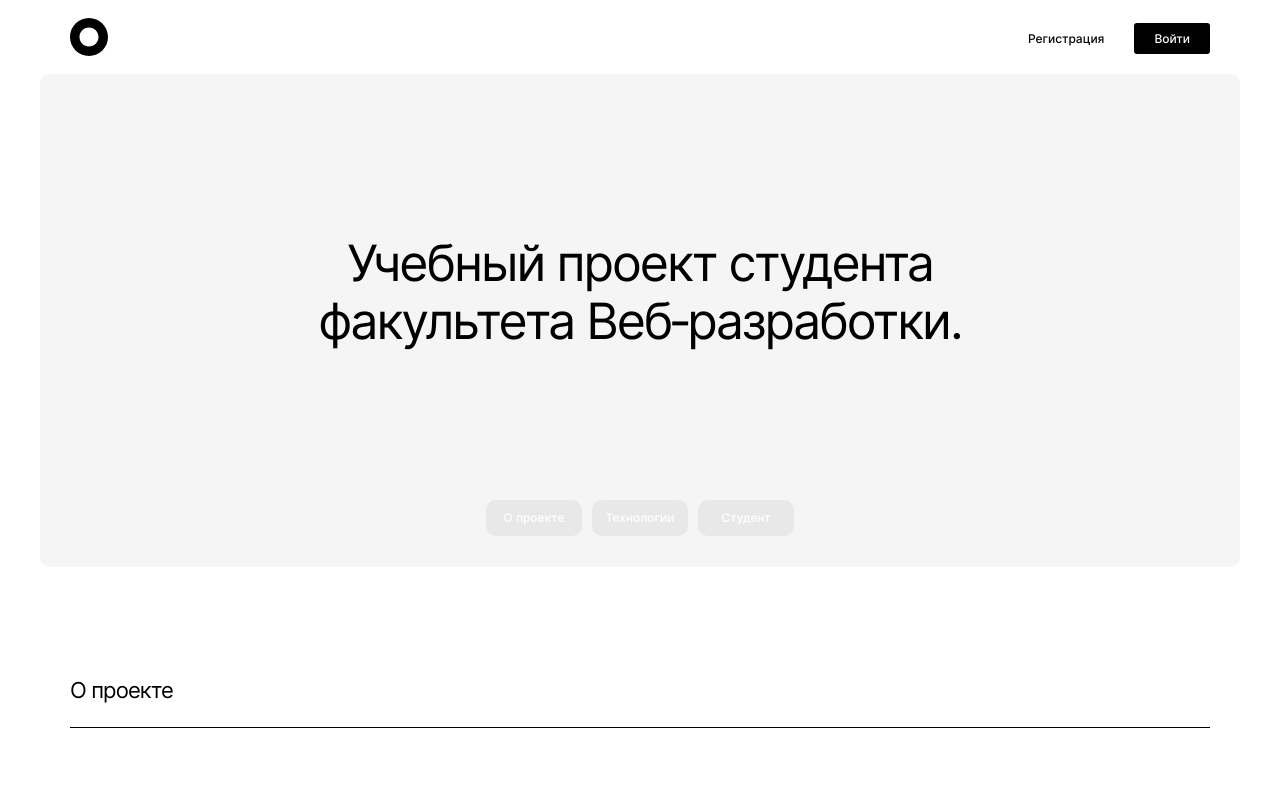
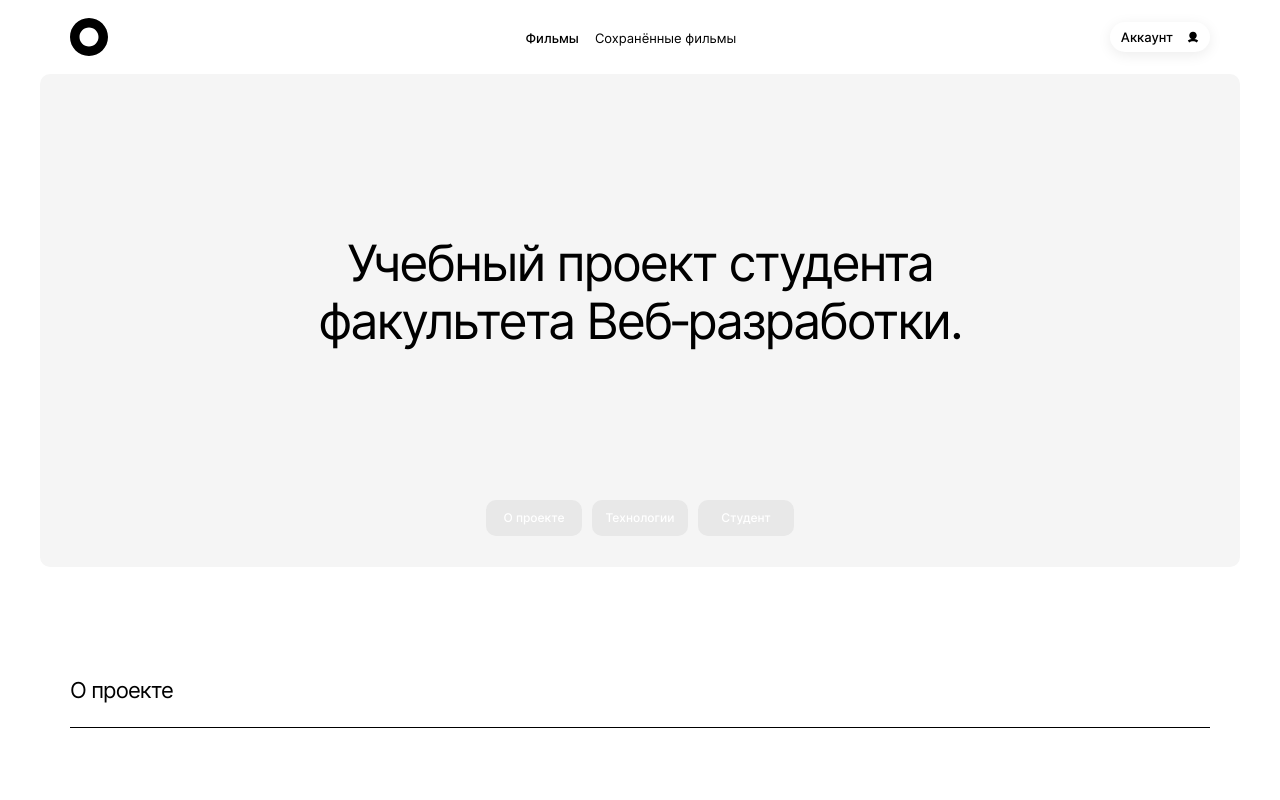
Before and after one commit to Sergey-Stav/movies-explorer-frontend, a React (Create React App) app: page / in a window 1280 px wide. Shown: the top 800 px of the page. Built offline with nearby package versions, Linux system fonts and the light colour scheme.

Commit message:
Navigation complete

```diff
--- a/src/components/App/App.js
+++ b/src/components/App/App.js
@@ -13,7 +13,7 @@ function App() {
     <div className="page">
       <Switch>
         <Route exact path="/">
-          <Main loggedIn={false} />
+          <Main loggedIn={true} />
         </Route>
         {/* <Route exact path="/movies">
           <Movies loggedIn={true} />
--- a/src/components/Header/Header.js
+++ b/src/components/Header/Header.js
@@ -2,11 +2,11 @@ import './Header.css'
 import logo from '../../images/logo.svg';
 import Navigation from "../Navigation/Navigation";
 
-function Header() {
+function Header(props) {
     return (
         <section className= "header">
             <img className="header__logo" alt="Лого" src={logo}/>
-            <Navigation />
+            <Navigation loggedIn={props.loggedIn}/>
         </section>
     )
 }
--- a/src/components/Navigation/Navigation.css
+++ b/src/components/Navigation/Navigation.css
@@ -1,7 +1,15 @@
+.opacity {
+    transition: opacity 700ms linear;
+  }
+
+  .opacity:hover {
+    opacity: 0.7;
+  }
+
 .header__nav {
     width: 100%;
     display: flex;
-    justify-content: space-between;
+    justify-content: center;
     align-items: center;
 }
 
@@ -24,28 +32,33 @@
     margin-right: 10px;
 }
 
-.header__link_type_movies {
-    margin-right: 10px;
-    color: #000000;
-    transition: opacity 0.3s;
+.header__movies-nav {
+    align-self: center;
 }
 
-.header__link_type_movies:hover {
-    opacity: 0.7;
+.header__link_type_movies {
+    font-weight: 500;
+    font-size: 13px;
+    line-height: 18px;
+    color: #000;
 }
 
-.header__link_type_movies:active {
-    font-weight: 500;
+.header__link_type_movies:not(:last-child) {
+    margin-right: 16px;
+}
+
+.header__link_type_saved-movies {
+    font-weight: 400;
 }
 
 .header__link_type_register {
     color: #000000;
-    transition: opacity 0.7s linear;
     padding: 8px 20px;
 }
 
-.header__link_type_register:hover {
-    opacity: 0.7;
+.header__movies-nav {
+    margin-left: auto;
+    margin-right: auto;
 }
 
 .header__link_type_login {
@@ -53,30 +66,28 @@
     background-color: #000;
     border-radius: 3px;
     padding: 8px 20px;
-    transition: opacity 0.7s linear;
-}
-
-.header__link_type_login:hover {
-    opacity: 0.7;
 }
 
 .header__link_type_account {
     font-style: normal;
     font-weight: 500;
-    font-size: 14px;
-    line-height: 16px;
+    font-size: 13px;
+    line-height: 12px;
     display: flex;
     align-items: center;
     text-align: center;
-    padding: 8px 20px;
+    padding: 9px 11px;
     color: #000000;
-    background: #F4F4F4;
-    border-radius: 20px;
-    transition: opacity 0.7s linear;
+    background-color: #FFF;
+    box-shadow: 0px 3px 14px rgba(0, 0, 0, 0.08);
+    border-radius: 40px;
 }
 
-.header__link_type_account:hover {
-    opacity: 0.7;
+.header__link_type_account-background {
+    background: url("../../images/account_icon.svg") no-repeat;
+    width: 12px;
+    height: 12px;
+    margin-left: 14px;
 }
 .visible {
     visibility: visible;
@@ -89,8 +100,8 @@
     height: 44px;
     width: 44px;
     border: none;
-    outline: none;
     display: none;
+    cursor: pointer;
 }
 
 .header__burger-menu {
@@ -112,65 +123,77 @@
 
 .header__burger-menu-container {
     background: #FAFAFA;
-    width: 60%;
+    width: 68%;
     height:100%;
     position: relative;
     z-index: 0;
     transform: translateX(100%);
-    transition: transform 0.2s ease-in;
+    transition: transform 0.3s ease-in;
 }
 
-/* .header__burger-menu-close-button {
+.header__burger-menu-close-button {
     position: absolute;
-    background: url('../../images/') center no-repeat;
+    background: url('../../images/close-button.svg') center no-repeat;
     border: none;
-    outline: none;
     height: 22px;
     width: 22px;
     top: 22px;
     right: 22px;
     z-index: 1;
+    cursor: pointer;
 }
 
 .header__burger-menu-links {
-    padding: 129px 90px 90px 90px;
+    padding: 159px 90px 90px;
+    min-height: calc(100% - 249px);
     display: flex;
     flex-direction: column;
     align-items: center;
+    justify-content: space-between;
+}
+
+.header__burger-menu-links-container {
+    display: flex;
+    flex-direction: column;
+    align-items: center;
+
 }
 
 .header__burger-menu-link {
     padding-bottom: 4px;
     border-bottom: 2px solid transparent;
     margin-bottom: 22px;
-    color: #000000;
-    text-decoration: none;
     font-style: normal;
     font-weight: 500;
     font-size: 18px;
     line-height: 22px;
+    color: #000;
+    text-decoration: none;
+    text-align: center;
 }
 
 .header__burger-menu-link:active {
-    border-bottom: 2px solid #000000;
+    border-bottom: 2px solid #000;
 }
 
 .header__burger-menu-link_type_account {
-    margin: 621px 0 0 0;
+    font-style: normal;
     font-weight: 500;
-    font-size: 14px;
-    line-height: 16px;
-    background: #F4F4F4;
-    padding: 8px 20px;
-    border-radius: 20px;
-    border: none;
-    transition: opacity 0.3s ease-in-out;
+    font-size: 13px;
+    line-height: 12px;
+    display: flex;
+    align-items: center;
+    text-align: center;
+    padding: 9px 11px;
+    color: #000;
+    background-color: #FFF;
+    box-shadow: 0px 3px 14px rgba(0, 0, 0, 0.08);
+    border-radius: 40px;
 }
 
-.header__burger-menu-link_type_account:hover {
-    border: none;
-    opacity: 0.8;
-}
+/* .header__burger-menu-link_type_account:active {
+    border-bottom: none;
+} */
 
 .no-display {
     display: none;
@@ -201,13 +224,16 @@
     }
 }
 
-@media(max-width: 767px) {
+@media(max-width: 523px) {
     .header__burger-menu-container {
         width: 100%;
         height:100%;
     }
 
     .header__burger-menu-links {
-        padding: 144px 10px 46px 10px;
+        padding: 144px 10px 46px;
+        min-height: calc(100% - 190px);
     }
-} */
+
+
+}
--- a/src/components/Navigation/Navigation.js
+++ b/src/components/Navigation/Navigation.js
@@ -3,37 +3,42 @@ import { Link } from "react-router-dom";
 import "./Navigation.css";
 
 function Navigation(props) {
-    const [isMenuShown, setIsMenuShown] = React.useState(false);
+    const [isMobileMenuOpen, setIsMobileMenuOpen] = React.useState(false);
 
-    const handleOpenMenuButtonClick = () => {
-        setIsMenuShown(true);
-    }
 
-    const handleCloseMenuButtonClick = () => {
-        setIsMenuShown(false);
+    function handleMenuOpen() {
+        if (isMobileMenuOpen) {
+          setIsMobileMenuOpen(false);
+        } else {
+          setIsMobileMenuOpen(true);
+        }
     }
 
     return (
         <div className={props.loggedIn ? "header__nav" : "header__nav header__nav_position_right"}>
             <div className={props.loggedIn ? "header__movies-nav" : "header__movies-nav no-display"}>
-                <Link to="/movies" className="header__link header__link_type_movies">Фильмы</Link>
-                <Link to="/saved-movies" className="header__link header__link_type_movies">Сохранённые фильмы</Link>
+                <Link to="/movies" className="header__link header__link_type_movies opacity">Фильмы</Link>
+                <Link to="/saved-movies" className="header__link header__link_type_movies header__link_type_saved-movies opacity">Сохранённые фильмы</Link>
             </div>
             <div className="header__login-nav">
                 <Link to="/signup" className={props.loggedIn ? "header__link header__link_type_register no-display" :
-                    "header__link header__link_type_register"}>Регистрация</Link>
-                {props.loggedIn ? <Link to="/profile" className="header__link header__link_type_account">Аккаунт</Link> :
-                    <Link to="/signin" className="header__link header__link_type_login">Войти</Link>}
+                    "header__link header__link_type_register opacity"}>Регистрация</Link>
+                {props.loggedIn ? <Link to="/profile" className="header__link header__link_type_account opacity">Аккаунт
+                <div className="header__link_type_account-background"></div></Link> :
+                    <Link to="/signin" className="header__link header__link_type_login opacity">Войти</Link>}
             </div>
-            <button className={props.loggedIn ? "header__burger-button" : "header__burger-button no-display"} onClick={handleOpenMenuButtonClick}></button>
-            <div className={isMenuShown ? "header__burger-menu visible" : "header__burger-menu"}>
-                <button className="header__burger-menu-close-button" onClick={handleCloseMenuButtonClick}></button>
-                <div className={isMenuShown ? "header__burger-menu-container visible" : "header__burger-menu-container"}>
+            <button className={props.loggedIn ? "header__burger-button opacity" : "header__burger-button no-display"} onClick={handleMenuOpen}></button>
+            <div className={isMobileMenuOpen ? "header__burger-menu visible" : "header__burger-menu"}>
+                <button className="header__burger-menu-close-button opacity" onClick={handleMenuOpen}></button>
+                <div className={isMobileMenuOpen ? "header__burger-menu-container visible" : "header__burger-menu-container"}>
                     <div className="header__burger-menu-links">
-                        <Link to="/" className="header__burger-menu-link">Главная</Link>
-                        <Link to="/movies" className="header__burger-menu-link">Фильмы</Link>
-                        <Link to="/saved-movies" className="header__burger-menu-link">Сохранённые фильмы</Link>
-                        <Link to="/profile" className="header__burger-menu-link header__burger-menu-link_type_account">Аккаунт</Link>
+                        <div className="header__burger-menu-links-container">
+                        <Link to="/" className="header__burger-menu-link opacity">Главная</Link>
+                        <Link to="/movies" className="header__burger-menu-link opacity">Фильмы</Link>
+                        <Link to="/saved-movies" className="header__burger-menu-link opacity">Сохранённые фильмы</Link>
+                        </div>
+                        <Link to="/profile" className="header__burger-menu-link header__burger-menu-link_type_account opacity">Аккаунт
+                        <div className="header__link_type_account-background"></div></Link>
                     </div>
                 </div>
             </div>
```
Also changed, not shown: src/images/close-button.svg (added).
